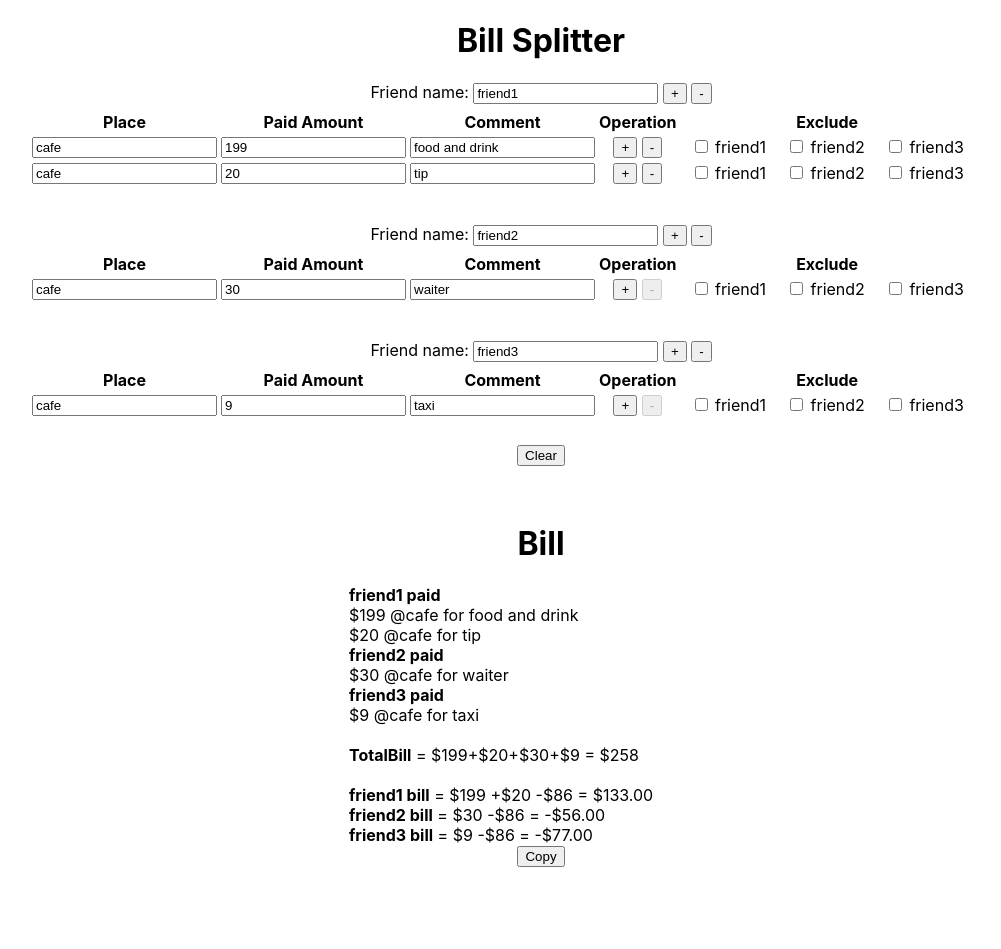
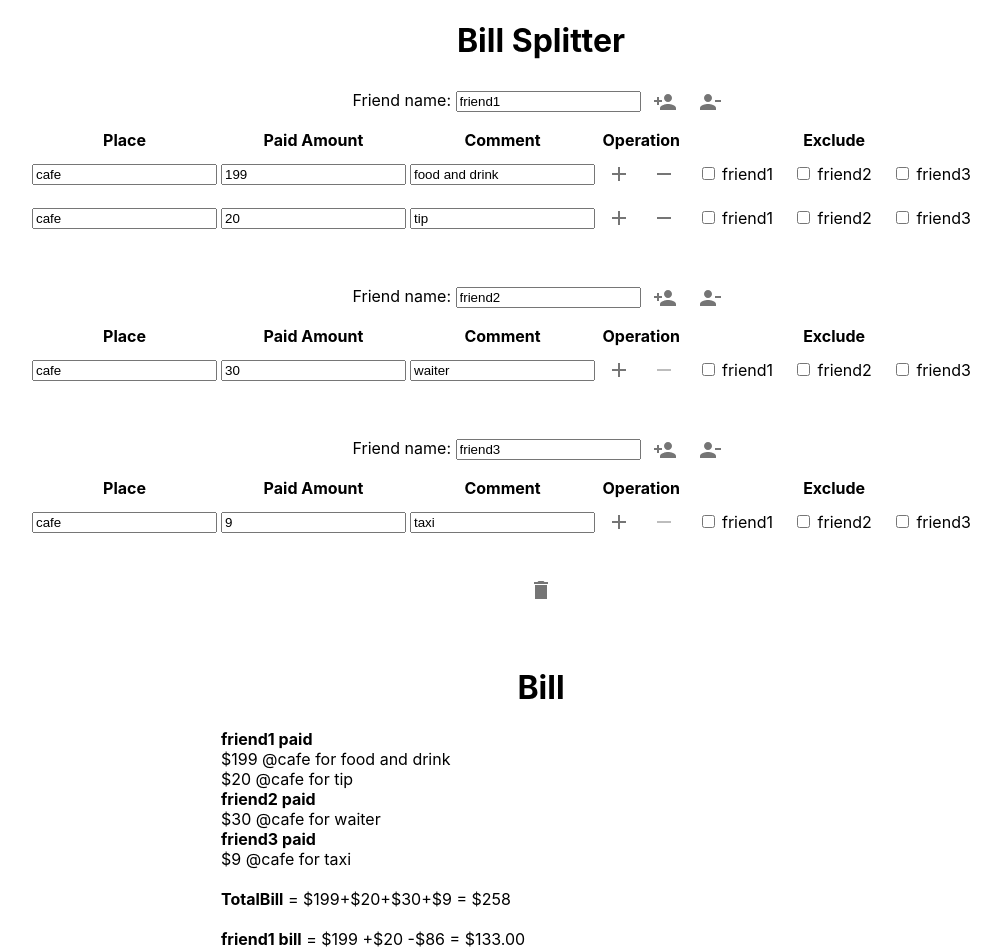
Before and after one commit to YS8610/ReactNestedBillSplitter, a React (Create React App) app: page / in a window 1280 px wide. Shown: the top 949 px of the page, without its empty margins (99-1100 px from the left). Before the commit the page ends 872 px from the top, so only its background shows below. Built offline with nearby package versions, Linux system fonts and the light colour scheme.

Commit message:
add material ui and disable checkbox to ensure not all can be checked

```diff
--- a/package.json
+++ b/package.json
@@ -4,6 +4,10 @@
   "homepage": "https://ys8610.github.io/ReactNestedBillSplitter",
   "private": true,
   "dependencies": {
+    "@emotion/react": "^11.11.1",
+    "@emotion/styled": "^11.11.0",
+    "@mui/icons-material": "^5.14.3",
+    "@mui/material": "^5.14.4",
     "@reduxjs/toolkit": "^1.9.5",
     "@testing-library/jest-dom": "^5.17.0",
     "@testing-library/react": "^13.4.0",
--- a/src/components/DisplayBill.js
+++ b/src/components/DisplayBill.js
@@ -2,6 +2,8 @@ import React from "react";
 import { useSelector } from "react-redux";
 import classes from "./displayBill.module.css";
 import toast, { Toaster } from 'react-hot-toast';
+import { IconButton } from "@mui/material";
+import ContentCopySharpIcon from '@mui/icons-material/ContentCopySharp';
 
 const DisplayBill = (props) => {
   const friends = useSelector((state) => {
@@ -103,9 +105,9 @@ const DisplayBill = (props) => {
 
   const textBill = () => {
     const paidC = "";
-    const str = ["Bill\n\n"];
+    const str = ["Bill\n"];
     for (let pC of paidContent) {
-      str.push(pC.fName + " paid\n");
+      str.push("\n"+pC.fName + " paid\n");
       pC.paidDetail.forEach((x) => str.push(x + "\n"));
     }
     let tempStr = ["\n\nTotalBill = "];
@@ -138,6 +140,7 @@ const DisplayBill = (props) => {
     str.push("\n\ngenerated from https://ys8610.github.io/ReactNestedBillSplitter/")
     return str;
   };
+  console.log(textBill())
 
   const copyButtonHandler = async (e) => {
     e.preventDefault();
@@ -208,7 +211,7 @@ const DisplayBill = (props) => {
           );
         })}
       </div>
-      <button onClick={copyButtonHandler}>Copy</button>
+      <IconButton onClick={copyButtonHandler} variant="contained"><ContentCopySharpIcon/></IconButton>
       <Toaster/>
     </div>
   );
--- a/src/components/Exclude.js
+++ b/src/components/Exclude.js
@@ -46,6 +46,7 @@ const Exclude = (props) => {
             id={f.friendName + "_" + index + "_" + props.ind + "_" + props.ind1}
             onChange={(e) => checkboxArray(e, index)}
             checked={ex.includes(index) }
+            disabled={ex.length+1===friends.length && !ex.includes(index)}
           />
           <label
             htmlFor={
--- a/src/components/FriendForm.js
+++ b/src/components/FriendForm.js
@@ -2,6 +2,10 @@ import { useDispatch, useSelector } from "react-redux";
 import { friendsSliceActions } from "../store/friendContent";
 import PaidDetail from "./PaidDetail";
 import classes from "./friendForm.module.css";
+import DeleteSharpIcon from '@mui/icons-material/DeleteSharp';
+import { Icon, IconButton } from "@mui/material";
+import PersonAddSharpIcon from '@mui/icons-material/PersonAddSharp';
+import PersonRemoveSharpIcon from '@mui/icons-material/PersonRemoveSharp';
 
 const FriendForm = (props) => {
   const dispatch = useDispatch();
@@ -46,15 +50,15 @@ const FriendForm = (props) => {
         onChange={formChangeHandler}
       />
       <span> </span>
-      <button onClick={addButtonHandler}>+</button>
+      <IconButton onClick={addButtonHandler}><PersonAddSharpIcon/></IconButton>
       <span> </span>
-      <button onClick={removeButtonHandler} disabled={friends.length <= 1}>
-        -
-      </button>
+      <IconButton onClick={removeButtonHandler} disabled={friends.length <= 1}>
+      <PersonRemoveSharpIcon/>
+      </IconButton>
 
       <PaidDetail ind={props.order}/>
 
-      {props.order===friends.length-1 && <><br/><button onClick={clearButtonHandler}>Clear</button></> }
+      {props.order===friends.length-1 && <><br/><IconButton variant="contained" onClick={clearButtonHandler}><DeleteSharpIcon/></IconButton></> }
     </div>
   );
 };
--- a/src/components/PaidDetail.js
+++ b/src/components/PaidDetail.js
@@ -2,6 +2,9 @@ import { useDispatch, useSelector } from "react-redux";
 import { friendsSliceActions } from "../store/friendContent";
 import Exclude from "./Exclude";
 import classes from "./paidDetail.module.css";
+import AddSharpIcon from '@mui/icons-material/AddSharp';
+import RemoveSharpIcon from '@mui/icons-material/RemoveSharp';
+import { IconButton } from "@mui/material";
 
 const PaidDetail = (props) => {
   const dispatch = useDispatch();
@@ -102,15 +105,15 @@ const PaidDetail = (props) => {
                   />
                 </td>
                 <td>
-                  <button onClick={addButtonHandler}>+</button>
+                  <IconButton onClick={addButtonHandler}><AddSharpIcon/></IconButton>
                   <span>  </span>
-                  <button
+                  <IconButton
                     onClick={removeButtonHandler}
                     data-index={index}
                     disabled={friends[props.ind].paidInfo.length <= 1}
                   >
-                    -
-                  </button>
+                    <RemoveSharpIcon/>
+                  </IconButton>
                 </td>
                 <td>
                   <Exclude ind={props.ind} ind1={index} />
--- a/src/components/displayBill.module.css
+++ b/src/components/displayBill.module.css
@@ -1,6 +1,6 @@
 .div{
   margin: auto;
-  width: 30%;
+  width: 50%;
   padding: 5px;
 }
 
```
Also changed, not shown: 1 other file (tests, documents, lock files or other folders).
